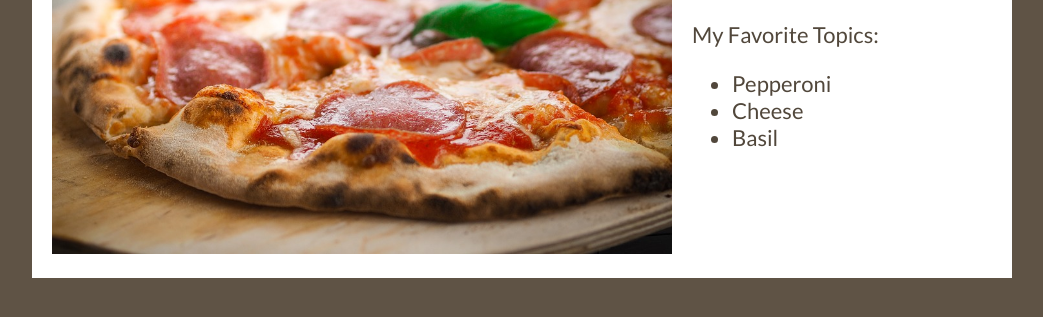
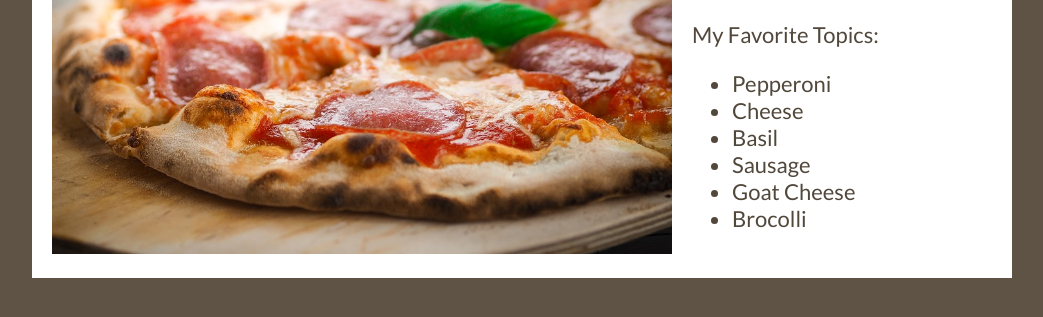
Before and after one commit to OfTheDelmer/pizza-me-heart, a plain HTML site: page index.html in a window 1280 px wide. Shown: the part 199-516 px from the top of the page, without its empty margins (118-1161 px from the left). Drawn offline with Linux system fonts and the light colour scheme; a web font is replaced by a local one.

Commit message:
Add toppings
Added toppings

```diff
--- a/index.html
+++ b/index.html
@@ -23,6 +23,9 @@
       <li>Pepperoni</li>
       <li>Cheese</li>
       <li>Basil</li>
+      <li>Sausage</li>
+      <li>Goat Cheese</li>
+      <li>Brocolli</li>
     </ul>
   </div>
 </div>
```
